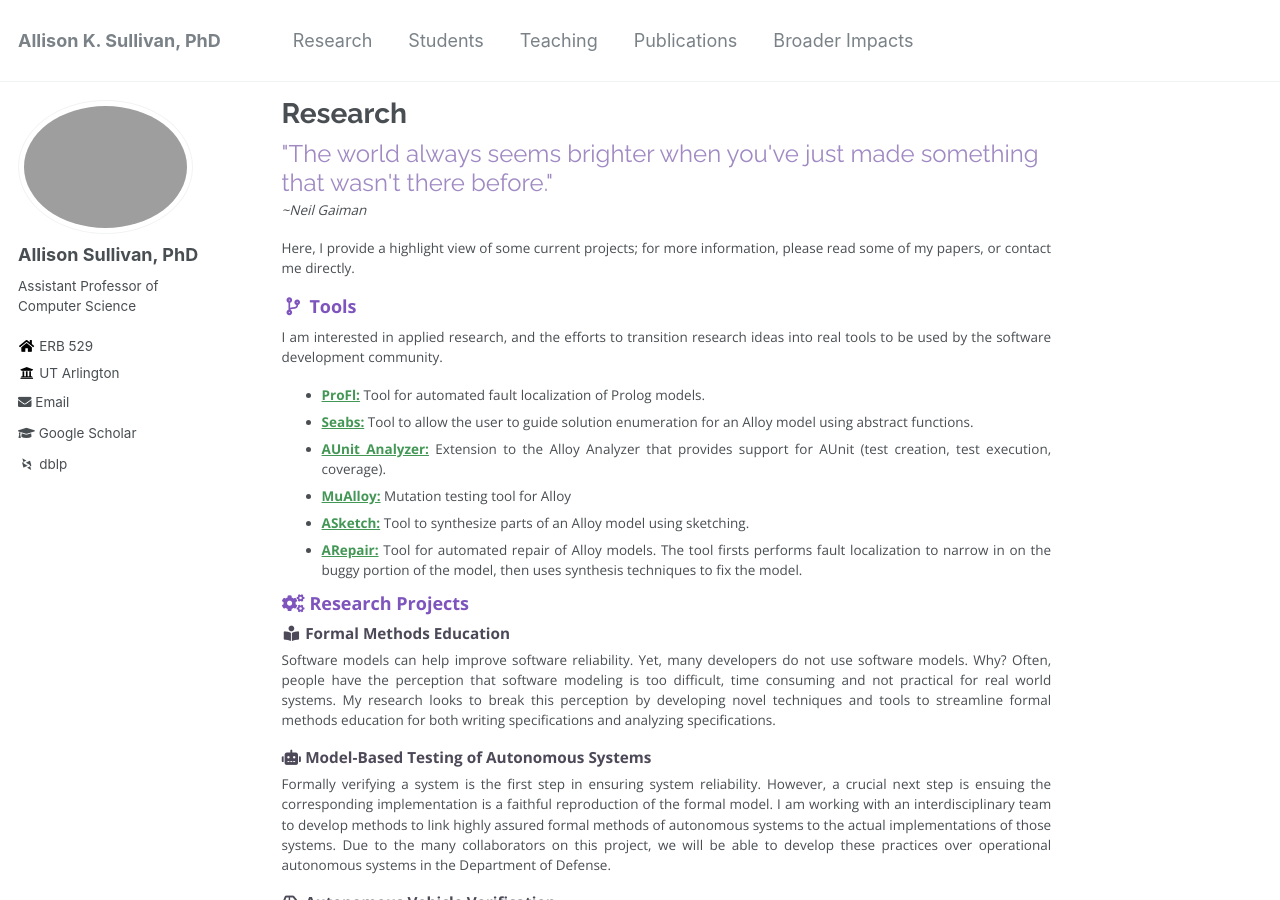
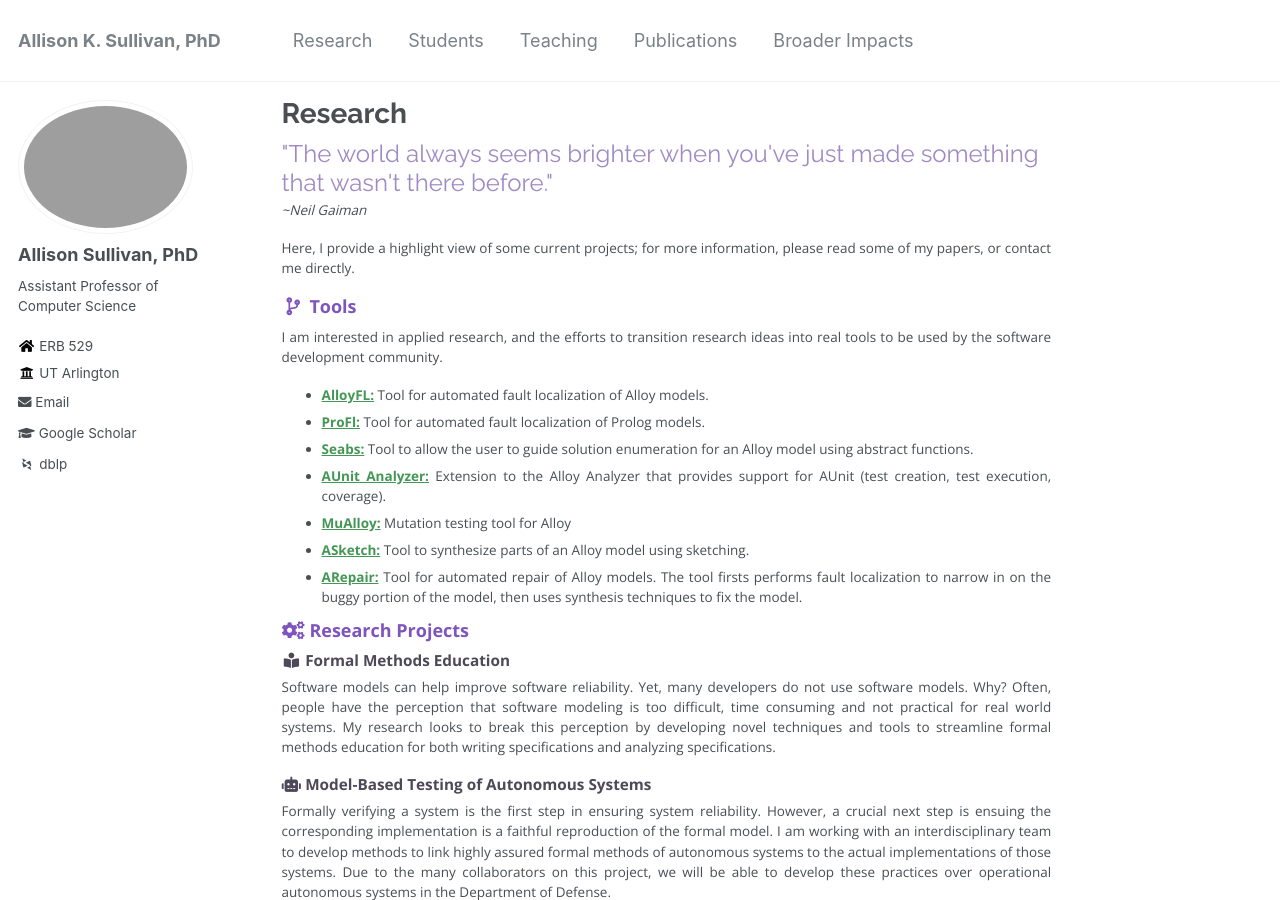
Before and after one commit to Allisonius/allisonius.github.io, a Jekyll site: the page built from _pages/research.md, in a window 1280 px wide and 900 px high. Built offline with Jekyll 4.4.1, drawn with Linux system fonts in a browser that asks for light colours; some web fonts are replaced.

Commit message:
Update research.md

```diff
--- a/_pages/research.md
+++ b/_pages/research.md
@@ -17,6 +17,7 @@ Here, I provide a highlight view of some current projects; for more information,
 
 I am interested in applied research, and the efforts to transition research ideas into real tools to be used by the software development community.
 
+  * **[AlloyFL:](AlloyFL.github.io)** Tool for automated fault localization of Alloy models.
   * **[ProFl:](https://github.com/geoorge1d127/ProFl)** Tool for automated fault localization of Prolog models.
   * **[Seabs:](https://github.com/Allisonius/Seabs)** Tool to allow the user to guide solution enumeration for an Alloy model using abstract functions.
   * **[AUnit Analyzer:](https://sites.google.com/view/aunitanalyzer)** Extension to the Alloy Analyzer that provides support for AUnit (test creation, test execution, coverage).
```
